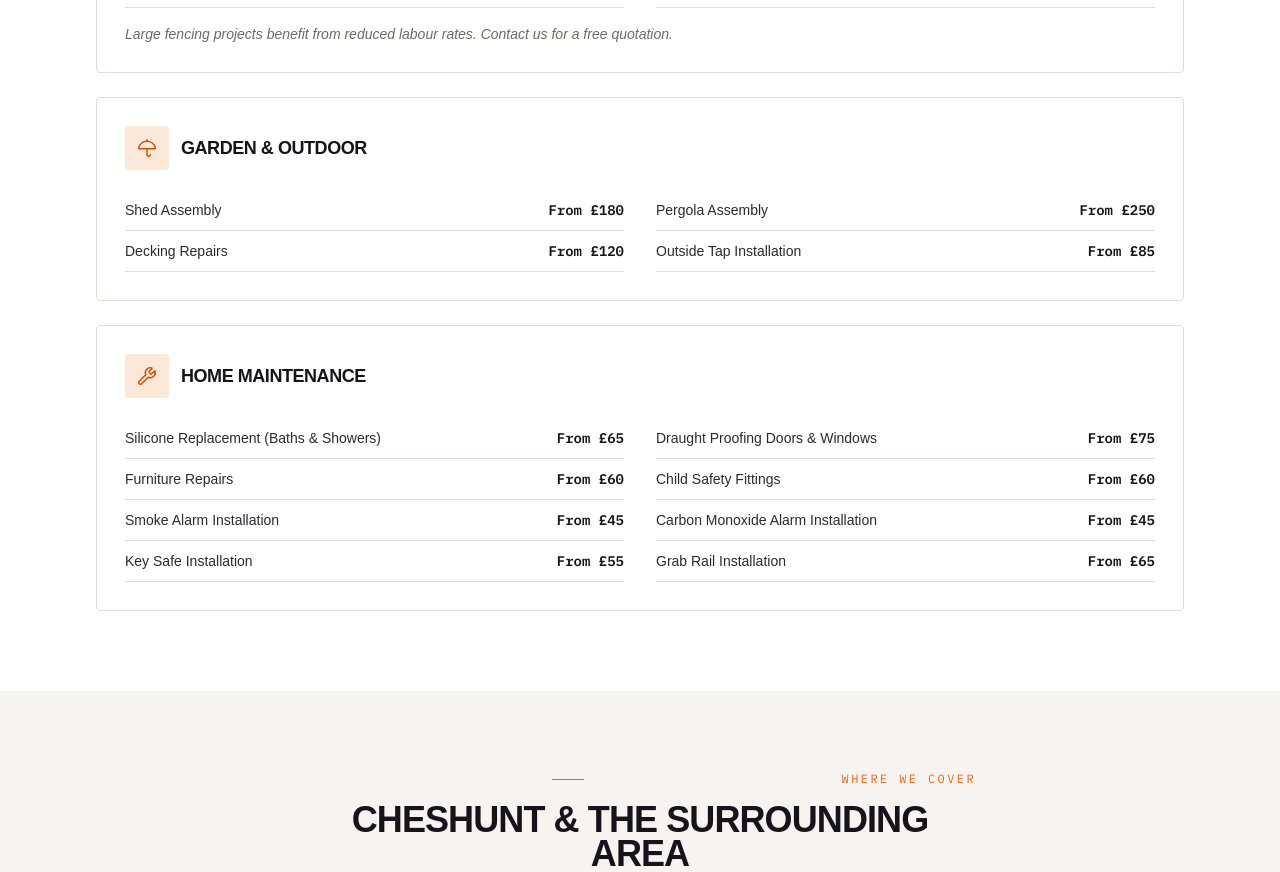
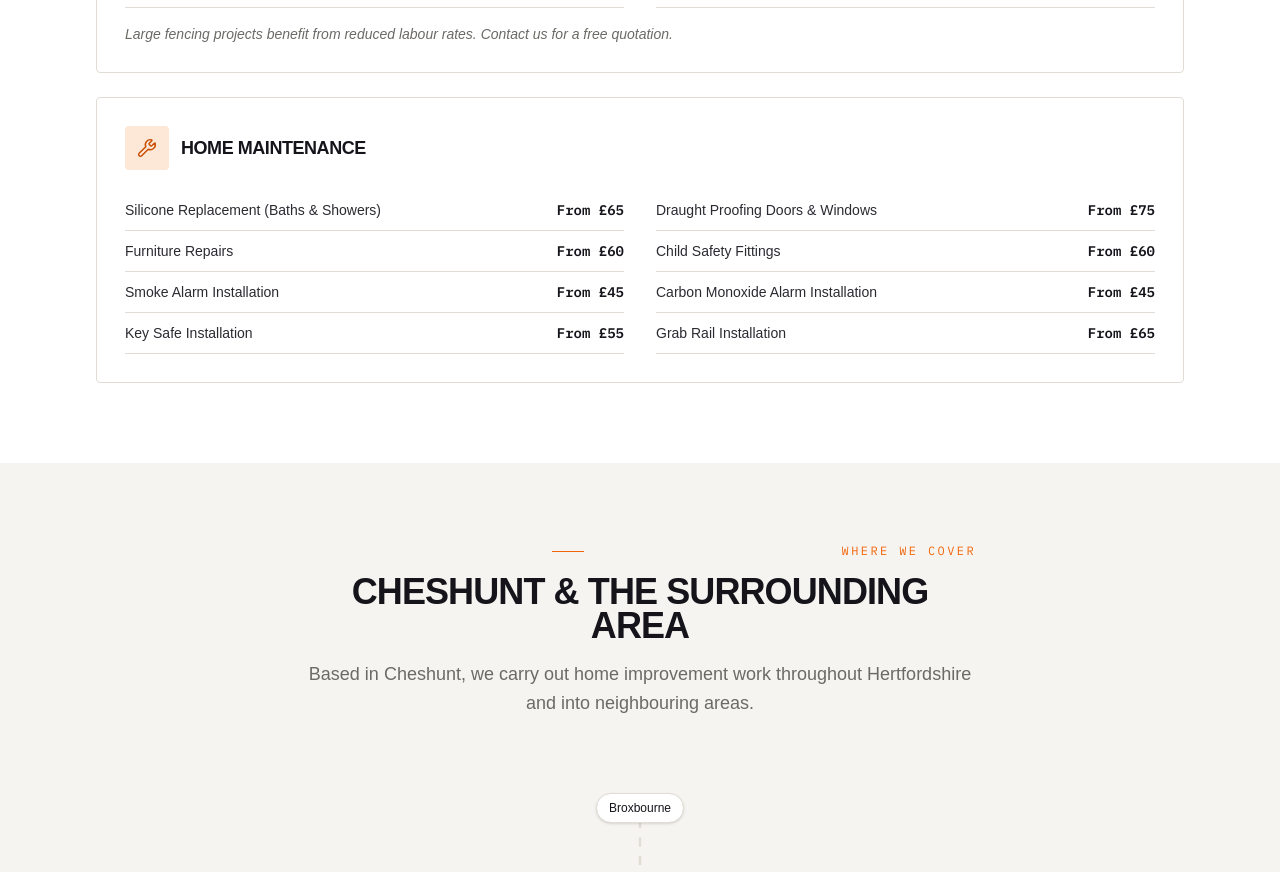
Before and after one commit to jasonkazakos-cpu/zebra-trades-website, a Next.js app: page /handyman in a window 1280 px wide. Shown: the part 3880-4752 px from the top of the page. Built offline with nearby package versions, Linux system fonts and the light colour scheme; a web font is replaced by a local one.

Commit message:
Remove Garden & Outdoor section from handyman pricing

```diff
--- a/app/handyman/page.tsx
+++ b/app/handyman/page.tsx
@@ -127,16 +127,6 @@ const categories: PricingCategory[] = [
       { name: "Premium Closeboard Fencing", price: "From £335 per 6ft section + materials" },
     ],
     note: "Large fencing projects benefit from reduced labour rates. Contact us for a free quotation.",
-  },
-  {
-    title: "Garden & Outdoor",
-    icon: "Umbrella",
-    items: [
-      { name: "Shed Assembly", price: "From £180" },
-      { name: "Pergola Assembly", price: "From £250" },
-      { name: "Decking Repairs", price: "From £120" },
-      { name: "Outside Tap Installation", price: "From £85" },
-    ],
   },
   {
     title: "Home Maintenance",
```
